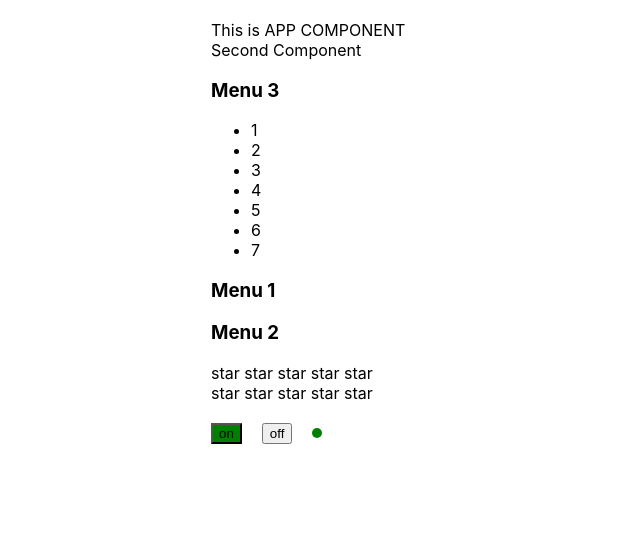
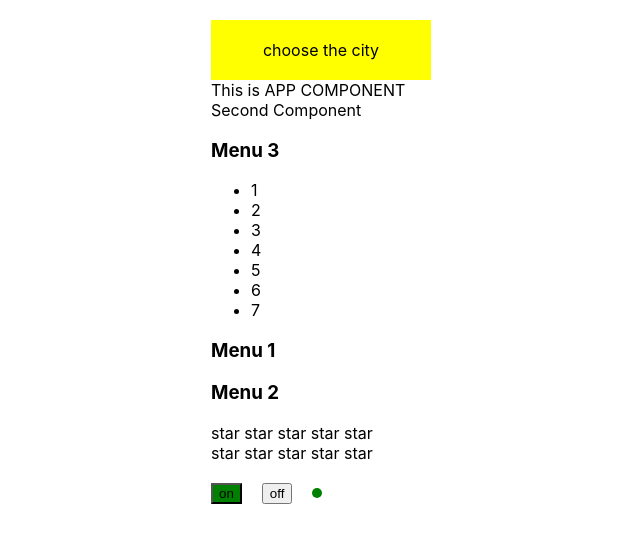
Before and after one commit to vasilyocheck/my-app, a React (Create React App) app: page / in a window 1280 px wide. Shown: the top 542 px of the page, without its empty margins (129-769 px from the left). Built offline with nearby package versions, Linux system fonts and the light colour scheme.

Commit message:
s2w2 accordion with items inside props

```diff
--- a/src/App.tsx
+++ b/src/App.tsx
@@ -5,6 +5,7 @@ import {UncontrolledRating} from "./components/UncontrolledRating/UncontrolledRa
 import {OnOff} from "./components/OnOff/OnOff";
 import {Rating} from "./components/Rating/Rating";
 import {Accordion} from "./components/Accordion/Accordion";
+import Select from "./components/Select/Select";
 
 export type RatingValueType = 0 | 1 | 2 | 3 | 4 | 5;
 
@@ -13,7 +14,7 @@ function App() {
     const [isOn, setIsOn] = useState(true);
     const [ratingValue, setRatingValue] = useState<RatingValueType>(0);
     const [accordionIsCollapsed, setAccordionIsCollapsed] = useState<boolean>(false);
-
+    const [selectValue, setSelectValue] = useState('choose the city');
     const changeIsOnStatus = () => {
         setIsOn(!isOn);
     }
@@ -22,8 +23,19 @@ function App() {
         setRatingValue(newRatingValue);
     }
 
+    const changeSelectValue = (value: string) => {
+        setSelectValue(value);
+    }
+
+    const cities = [
+        {title: 'Amsterdam', value: 1},
+        {title: 'Paris', value: 2},
+        {title: 'London', value: 3}
+    ];
+
     return (
         <div className={'App'} >
+            <Select value={selectValue} onChange={changeSelectValue} items={cities} />
             <TitleApp title={'This is APP COMPONENT'} />
             <TitleApp title={'Second Component'} />
             <Accordion titleValue='Menu 3'
@@ -34,9 +46,7 @@ function App() {
             <Rating value={ratingValue}
                     changeRating={changeRating}
             />
-
             <UncontrolledRating />
-
             <OnOff status={isOn} changeIsOnStatus={changeIsOnStatus}/>
         </div>
 
--- /dev/null
+++ b/src/components/Select/Select.module.css
@@ -0,0 +1,27 @@
+.itemBlock {
+    width: 200px;
+    height: 40px;
+    padding: 10px;
+    display: flex;
+    align-items: center;
+    justify-content: center;
+}
+
+.optionsSelector {
+    background-color: yellow;
+}
+
+.option {
+    outline: yellow;
+
+    border-top: 1px solid #333333;
+}
+
+.option:last-child {
+    border-bottom: 1px solid #333333;
+}
+
+.option:hover {
+    background-color: yellow;
+
+}
--- /dev/null
+++ b/src/components/Select/Select.tsx
@@ -0,0 +1,47 @@
+import React, {useState} from 'react';
+import s from './Select.module.css'
+
+type ItemType = {
+    title: string
+    value: any
+}
+
+type SelectPropsItems = {
+    value: any
+    onChange: (value: any) => void
+    items: ItemType[]
+}
+
+const Select:React.FC<SelectPropsItems> = (props) => {
+    const [isShown, setIsShown] = useState(false);
+
+    const changeIsShownHandler = () => {
+        setIsShown(!isShown);
+    }
+
+    const changeValue = (title: string) => {
+        props.onChange(title);
+        setIsShown(false);
+    }
+
+
+    return (
+        <div>
+            <div className={s.itemBlock + ' ' + s.optionsSelector}
+                 onClick={changeIsShownHandler}
+            >{props.value}</div>
+            {isShown && props.items.map((i, index) => {
+                return(
+                    <div key={props.value}
+                         className={s.itemBlock + ' ' + s.option}
+                         onClick={() => changeValue(i.title)}
+                    >{i.title}</div>
+                );
+            })}
+
+
+        </div>
+    );
+};
+
+export default Select;
```
Also changed, not shown: package.json (+22 -2 lines), 2 other files (tests, documents, lock files or other folders).
